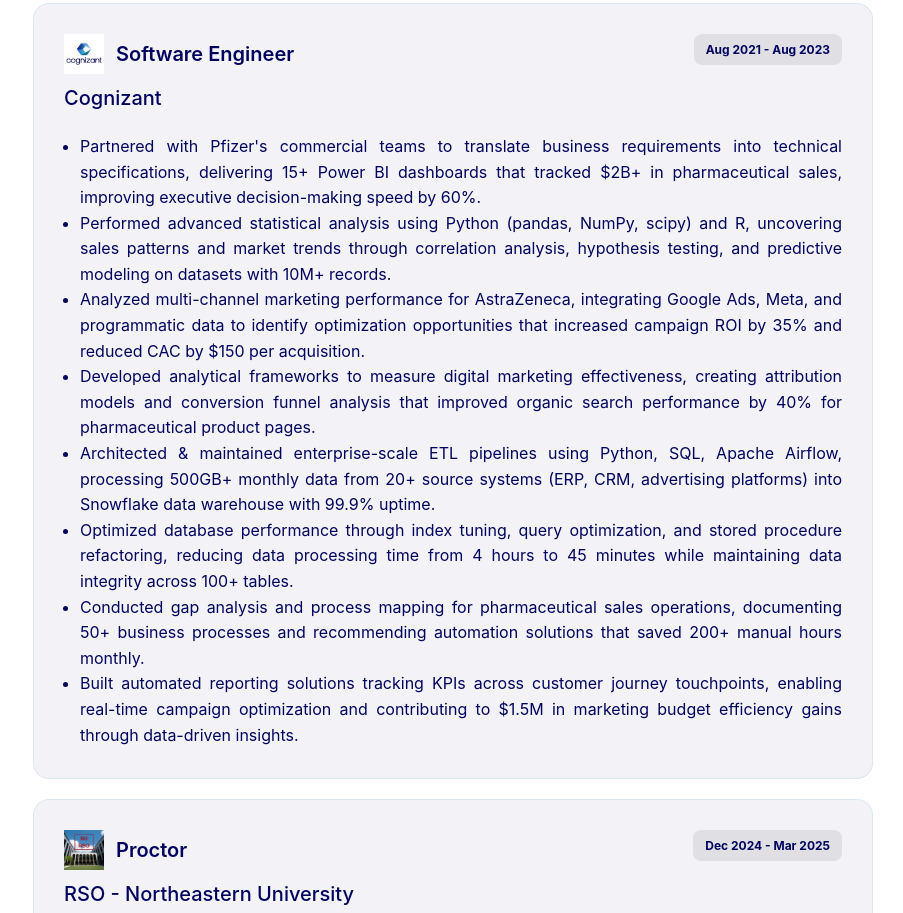
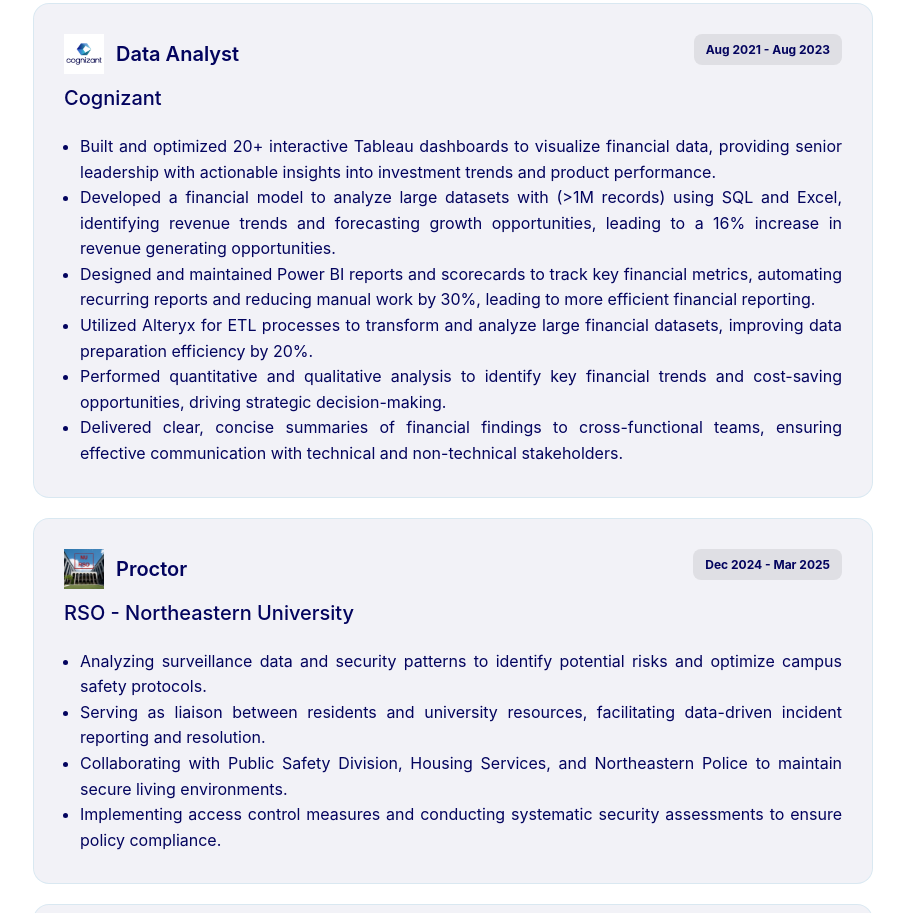
Before and after one commit to mohitravindrakamble/mohitravindrakamble.github.io, a plain HTML site: page index.html in a window 1280 px wide. Shown: the part 1609-2522 px from the top of the page, without its empty margins (377-1280 px from the left). Drawn offline with Linux system fonts and the light colour scheme.

Commit message:
Updated resume and work experience section

```diff
--- a/index.html
+++ b/index.html
@@ -1570,7 +1570,7 @@ body:not(.light-mode) .dark-img {
 
         <div class="social-links">
             <a href="https://www.linkedin.com/in/mohitravindrakamble/" target= "_blank"><i class="fab fa-linkedin"></i></a>
-            <a href="https://github.com/mohitkamblework" target= "_blank"><i class="fab fa-github"></i></a>
+            <a href="https://github.com/mohitravindrakamble" target= "_blank"><i class="fab fa-github"></i></a>
             <a href="https://facebook.com/mohitrkamble" target= "_blank"><i class="fab fa-facebook-f"></i></a>
             <a href="https://www.instagram.com/mohitleroy/?next=%2F&hl=en" target= "_blank"><i class="fab fa-instagram"></i></a>
             <a href="https://www.youtube.com/@mohitkamble3383" target= "_blank"><i class="fab fa-youtube"></i></a>
@@ -1630,7 +1630,7 @@ body:not(.light-mode) .dark-img {
             </h2>
             <h3 class="hero-location">Based in Boston, MA.</h3>
             <p class="hero-description"><b>
-                A data analyst with a passion for transforming complex data into clear, actionable insights, I combine a background in Software Engineering with a Master's in Data Analytics from Northeastern University. My journey includes software engineering experience at Cognizant, marketing leadership at Boston New Technology, and leading data-driven projects across healthcare, retail, and advertising. From predictive modeling and interactive dashboarding to automating data pipelines, I thrive on solving real-world challenges through data. Let's connect and turn data into impact.</b>
+                A data analyst with a passion for transforming complex data into clear, actionable insights, I combine a background in Software Engineering with a Master's in Data Analytics from Northeastern University. My journey includes data analyst experience at Cognizant, marketing leadership at Boston New Technology, and leading data-driven projects across healthcare, retail, and advertising. From predictive modeling and interactive dashboarding to automating data pipelines, I thrive on solving real-world challenges through data. Let's connect and turn data into impact.</b>
             </p>
         </section>
 
@@ -1695,21 +1695,19 @@ body:not(.light-mode) .dark-img {
             <div class="experience-item">
                 <div class="experience-header">
                     <div>
-                        <h3 class="experience-role"><img src=".\images\Cognizant_logo.png" alt="Experience" style="width: 40px; height: 40px; object-fit: contain; background-color: #ffffff"></img>Software Engineer</h3>
+                        <h3 class="experience-role"><img src=".\images\Cognizant_logo.png" alt="Experience" style="width: 40px; height: 40px; object-fit: contain; background-color: #ffffff"></img>Data Analyst</h3>
                         <p class="experience-company">Cognizant</p>
                     </div>
                     <span class="experience-period"><b>Aug 2021 - Aug 2023</b></span>
                 </div>
                 <p class="experience-description">
                     <ul style = "padding-left:  16px; text-align: justify;">
-						<li>Partnered with Pfizer's commercial teams to translate business requirements into technical specifications, delivering 15+ Power BI dashboards that tracked $2B+ in pharmaceutical sales, improving executive decision-making speed by 60%.</li>
-						<li>Performed advanced statistical analysis using Python (pandas, NumPy, scipy) and R, uncovering sales patterns and market trends through correlation analysis, hypothesis testing, and predictive modeling on datasets with 10M+ records.</li>
-						<li>Analyzed multi-channel marketing performance for AstraZeneca, integrating Google Ads, Meta, and programmatic data to identify optimization opportunities that increased campaign ROI by 35% and reduced CAC by $150 per acquisition.</li>
-						<li>Developed analytical frameworks to measure digital marketing effectiveness, creating attribution models and conversion funnel analysis that improved organic search performance by 40% for pharmaceutical product pages.</li>
-						<li>Architected & maintained enterprise-scale ETL pipelines using Python, SQL, Apache Airflow, processing 500GB+ monthly data from 20+ source systems (ERP, CRM, advertising platforms) into Snowflake data warehouse with 99.9% uptime.</li>
-						<li>Optimized database performance through index tuning, query optimization, and stored procedure refactoring, reducing data processing time from 4 hours to 45 minutes while maintaining data integrity across 100+ tables.</li>
-						<li>Conducted gap analysis and process mapping for pharmaceutical sales operations, documenting 50+ business processes and recommending automation solutions that saved 200+ manual hours monthly.</li>
-						<li>Built automated reporting solutions tracking KPIs across customer journey touchpoints, enabling real-time campaign optimization and contributing to $1.5M in marketing budget efficiency gains through data-driven insights.</li>
+						<li>Built and optimized 20+ interactive Tableau dashboards to visualize financial data, providing senior leadership with actionable insights into investment trends and product performance. </li>
+						<li>Developed a financial model to analyze large datasets with (>1M records) using SQL and Excel, identifying revenue trends and forecasting growth opportunities, leading to a 16% increase in revenue generating opportunities.</li>
+						<li>Designed and maintained Power BI reports and scorecards to track key financial metrics, automating recurring reports and reducing manual work by 30%, leading to more efficient financial reporting.</li>
+						<li>Utilized Alteryx for ETL processes to transform and analyze large financial datasets, improving data preparation efficiency by 20%.</li>
+						<li>Performed quantitative and qualitative analysis to identify key financial trends and cost-saving opportunities, driving strategic decision-making.</li>
+						<li>Delivered clear, concise summaries of financial findings to cross-functional teams, ensuring effective communication with technical and non-technical stakeholders.</li>
 					</ul>
                 </p>
             </div>
@@ -1904,6 +1902,9 @@ body:not(.light-mode) .dark-img {
                     <div class="skill-details">
                         <h4>Certifications</h4>
 						<p style="display: flex; gap: 10px; flex-flow: wrap;">
+							<span class="skill-pad">Alteryx Designer Core Certification</span>
+							<span class="skill-pad">Google Ads Search Certification</span>
+							<span class="skill-pad">Google Ads Measurement Certification</span>
 							<span class="skill-pad">Google Data Analytics</span>
 							<span class="skill-pad">AZ-900: MS Azure Fundamentals</span>
 						</p>
```
Also changed, not shown: 1 other file.
